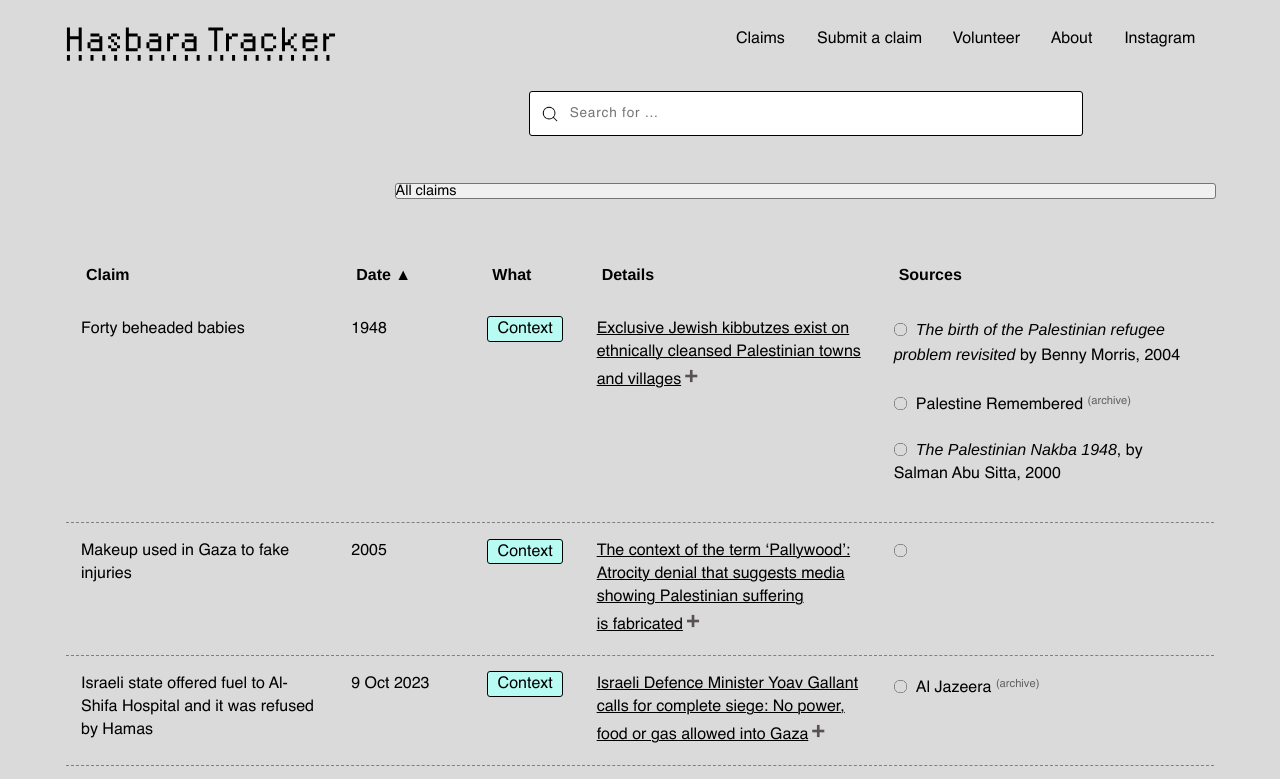
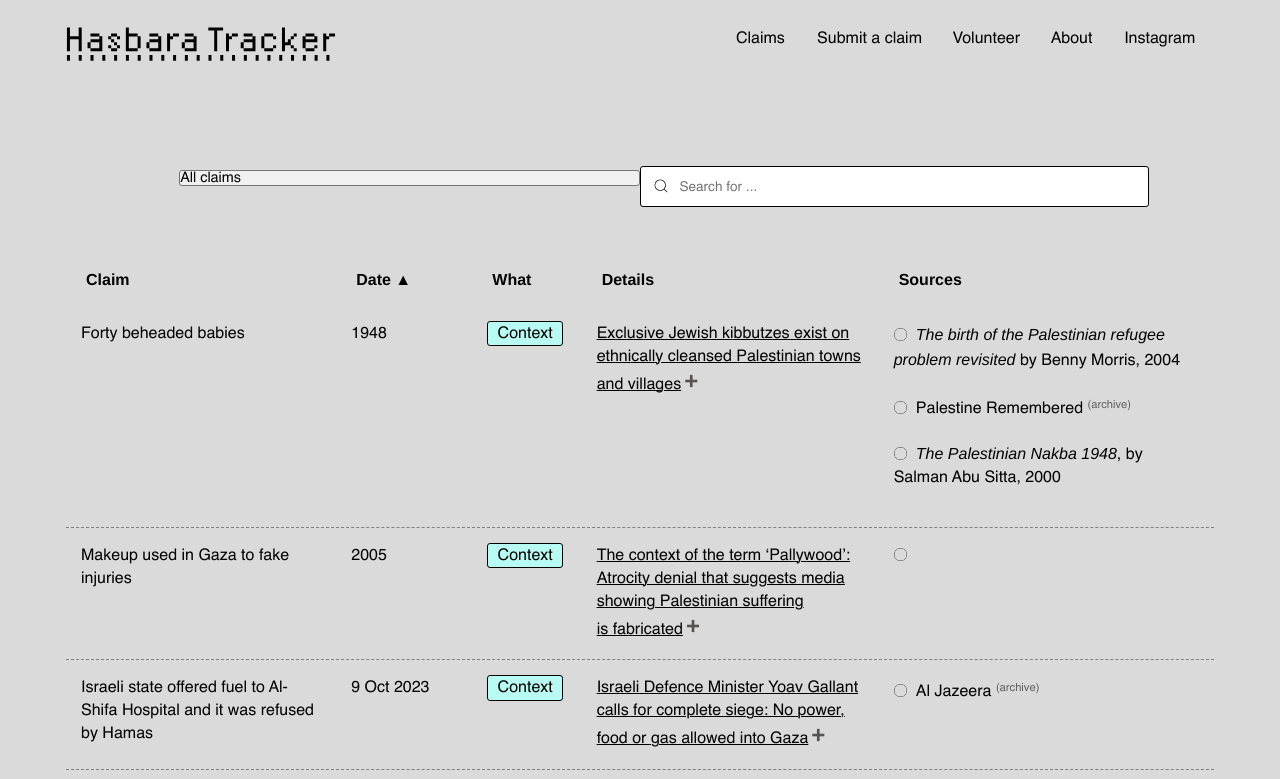
Before and after one commit to tamtzekin/hasbara-tracker, a React (Create React App) app: page /tracker in a window 1280 px wide. Shown: the top 779 px of the page. Built offline with nearby package versions, Linux system fonts and the light colour scheme.

Commit message:
more responsive filter + search bar

```diff
--- a/src/components/Tracker.css
+++ b/src/components/Tracker.css
@@ -198,23 +198,14 @@ select.claim-dropdown-box {
             text-shadow: 0 0 0 #ffffff;
         }
 
-
     border: solid 0.5px black;
     background-color: #f0f0f0;
     /* cursor: ew-resize; */
 
-    position: absolute;
-    top: 11.4%;
-
-    padding: 1%;
-    padding-right: 2.5%;
+    padding: 0.7rem 0.5rem 0.7rem 1rem;
     border-radius: 3px;
 
-    width: 20rem;
-    height: 2.7rem;
-
-    margin: 0;
-    margin-left: -10.5%;
+    /* height: 2.7rem; */
 
     text-overflow: ellipsis;
     }
@@ -238,10 +229,7 @@ select.claim-dropdown-box {
 
 /* Claim dropdown filter + Search bar */
 .claim-filter {
-    /* position: relative; */
-    /* margin-top: -5%; */
-    margin-left: 28.7%;
-    margin-right: auto;
+    flex: 1;
 }
 
 .no-results-text {
@@ -250,32 +238,35 @@ select.claim-dropdown-box {
 }
 
 .search-bar-container {
-    margin-top: 0;
+    display: flex;
+    width: 80%;
+    margin-left: auto;
+    margin-right: auto;
 }
 
 .search-bar {
-    position: absolute;
-    top: 9.7%;
-    left: 41.3%;
+    flex: 1;
+    min-width: 15rem;
 }
 
 .search-bar input {
-    height: 1.5rem;
-    width: 32rem;
+    /* height: 1.5rem; */
     font-size: 0.85em;
     font-family: 'Helvetica', Helvetica, sans-serif;
-    letter-spacing: 0.8px;
+    /* letter-spacing: 0.8px; */
     line-height: 25px;
     background: #ffff;
     border: 0.7px solid black;
     border-radius: 3px;
-    padding: 9px 0 10px 40px;
+    padding: 0.5rem 0.5rem 0.4rem 2.4rem;
 
     /* icon */
     background-image: url('/public/img/magnifying-glass.png');
-    background-size: 1.5em;
+    background-size: 1.3em;
     background-repeat: no-repeat;
-    background-position: 10px center;
+    background-position: 0.7rem center;
+
+    text-overflow: ellipsis;
 }
 
 /* Sources */
@@ -297,10 +288,6 @@ td {
     padding: 25px;
     text-align: left;
     vertical-align: top;
-}
-
-tr {
-    /* border: 1px solid grey; */
 }
 
 thead {
@@ -358,19 +345,20 @@ ul {
 /* Tablets and small desktops */
 @media only screen and (min-width: 577px) and (max-width: 767px) {
     .claim-filter {
-        margin-left: 15%;
+        /* margin-left: 15%; */
     }
 
     select.claim-dropdown-box {
-        width: 15rem;
+        /* width: 15rem; */
     }
 
     .search-bar {
-        top: 10.1%;
-        left: 39.5%;
+        /* top: 10.1%; */
+        /* left: 39.5%; */
+        flex: 1;
     }
     .search-bar input {
-        width: 23rem;
+        /* width: 23rem; */
     }
 }
 
@@ -535,16 +523,16 @@ ul {
         padding: 6px 5px 6px 35px;
         width: 9.8rem;
         height: 1.4rem;
-        text-overflow: ellipsis;
     }
 
     .search-bar-container {
-        position: fixed;
+        display: flex;
+        /* position: fixed;
         margin-top: -14.5%;
         margin-left: 39.9%;
         margin-bottom: 10%;
         /* background: transparent; */
-        z-index: 1;
+        /* z-index: 1; */
     }
 
     .tools-background {
```
